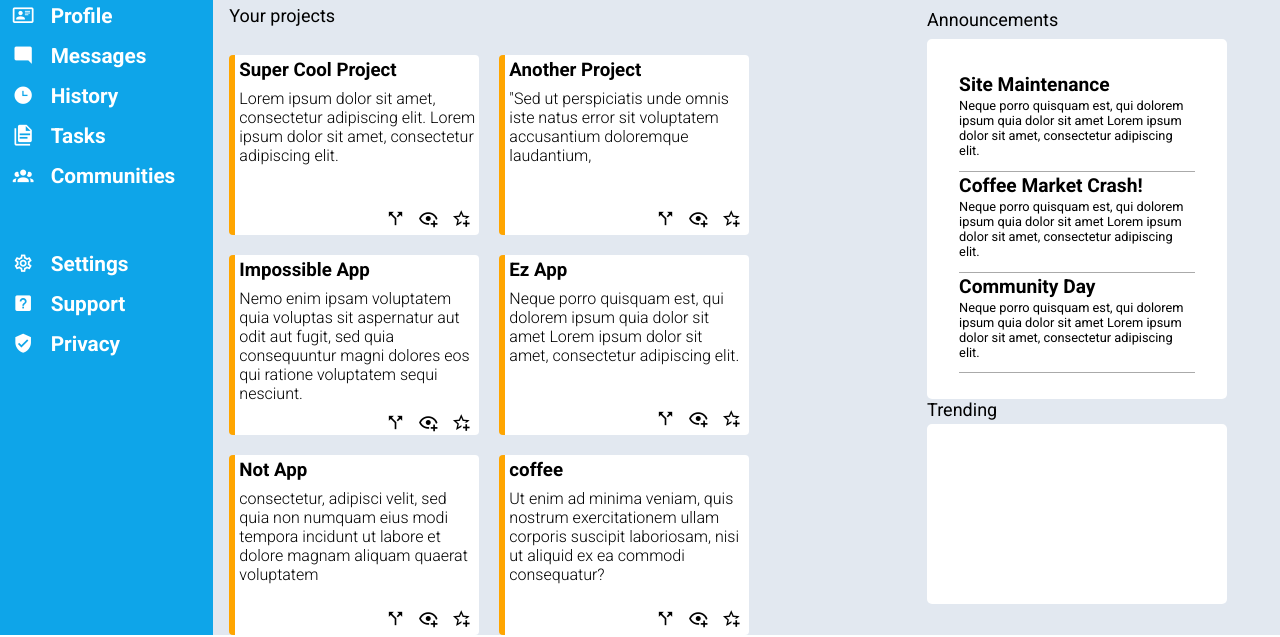
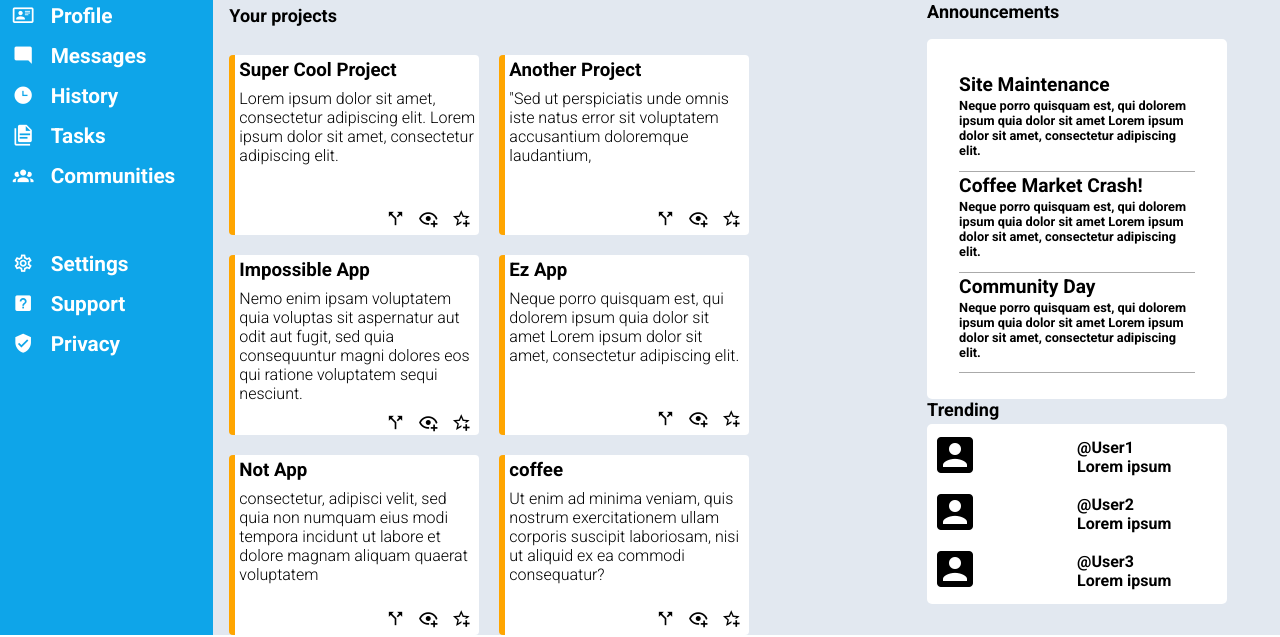
Before and after one commit to pkrzysiekk/odin-admin-dashboard, a website: page index.html in a window 1280 px wide. Shown: the part 165-802 px from the top of the page. Drawn offline with Linux system fonts and the light colour scheme.

Commit message:
Add trending mockup layout with styling

```diff
--- a/index.html
+++ b/index.html
@@ -147,7 +147,23 @@
         </div>
         <div class="trending">
             <p>Trending</p>
-            <div class="trending-card"></div>
+            <div class="trending-card">
+                <div class="trending-user">
+                    <span class="mdi mdi-account-box"></span>
+                    <h3>@User1</h3>
+                    <p>Lorem ipsum</p>
+                </div>
+                <div class="trending-user">
+                    <span class="mdi mdi-account-box"></span>
+                    <h3>@User2</h3>
+                    <p>Lorem ipsum</p>
+                </div>
+                <div class="trending-user">
+                    <span class="mdi mdi-account-box"></span>
+                    <h3>@User3</h3>
+                    <p>Lorem ipsum</p>
+                </div>
+            </div>
         </div>
     </main>
 </grid-container>
--- a/style.css
+++ b/style.css
@@ -180,6 +180,7 @@ main{
 }
 main p{
    align-self:center ;
+   font-weight: 600;
 }
 main-container{
     display: grid;
@@ -195,9 +196,9 @@ main-container{
     display: grid;
     grid-template-rows: 5vh 1fr;
     padding: 4px;
-
-
-
+}
+.announcements p{
+    margin-bottom: 1rem;
 }
 .Announcements-card{
     background-color: white;
@@ -232,7 +233,31 @@ main-container{
     width: 300px;
     padding: 4px;
     border-radius: 5px;
+
+
+
 }
+
 .trending p{
     margin-bottom: 4px;
 }
+.trending-user{
+    display: grid;
+    grid-template-columns: 1fr 1fr;
+    grid-template-rows: 1fr 1fr;
+
+}
+.trending-user span{
+    grid-column: 1/2;
+    grid-row: 1/3;
+    font-size: 3rem;
+    align-self: end;
+}
+.trending-user p{
+    align-self: start;
+    font-size: 1rem;
+}
+.trending-user h3{
+    align-self: end;
+    font-size: 1rem;
+}
```
